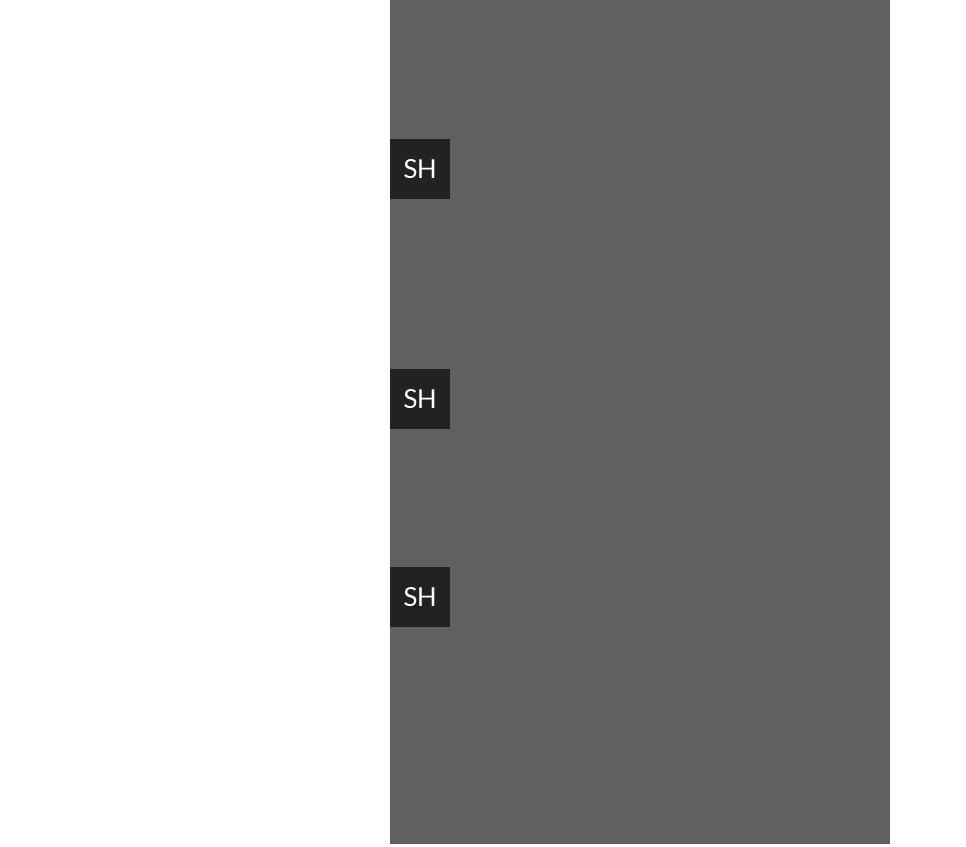
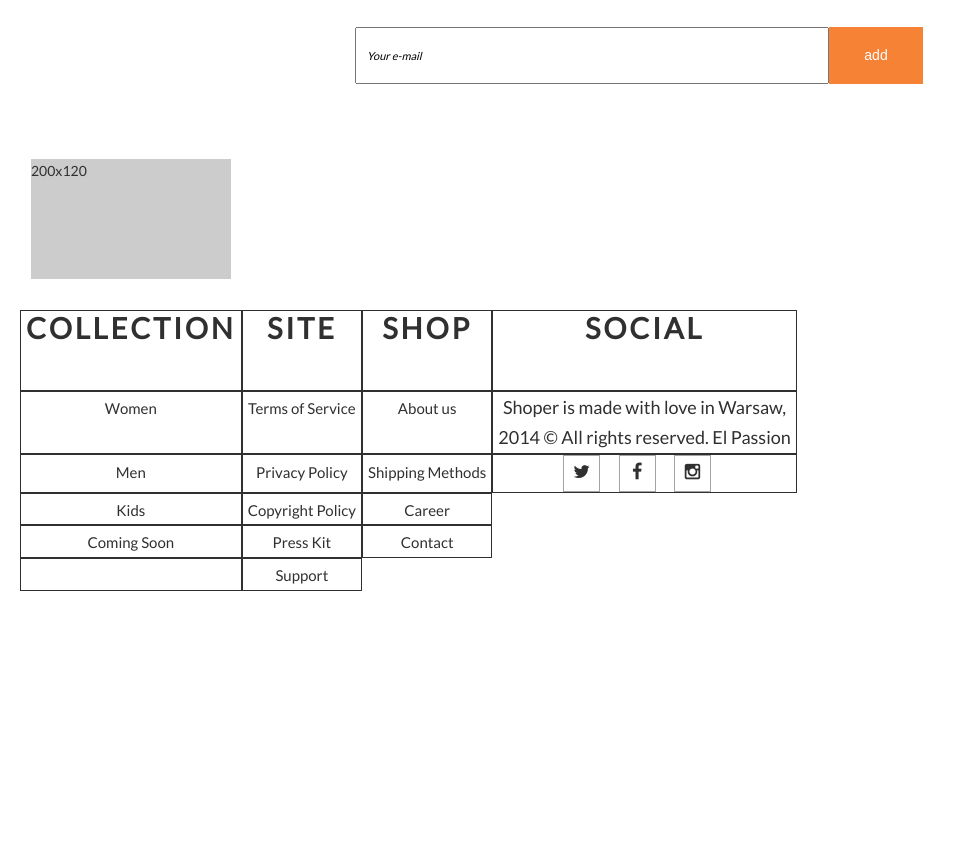
Before and after one commit to AlinaKhabachova/EpamFinalTask, a plain HTML site: page index.html in a window 1280 px wide. Shown: the part 1320-2167 px from the top of the page, without its empty margins (0-966 px from the left). After the commit the page ends 1981 px from the top, so only its background shows below. Drawn offline with Linux system fonts and the light colour scheme.

Commit message:
table for footer

```diff
--- a/css/style.css
+++ b/css/style.css
@@ -216,7 +216,7 @@ hr {
 }
 
 /**gallery*/
-.g {
+.gallery {
     font-size: 0;
     line-height: 0;
 }
@@ -225,7 +225,7 @@ ul {
     -webkit-padding-start: 0;
 }
 
-.g li {
+.gallery li {
     display: inline-block;
     font-size: 0;
     margin: auto;
@@ -234,7 +234,7 @@ ul {
     background-color: #606060;
 }
 
-.g li a {
+.gallery li a {
     font-size: 0;
     line-height: 0;
     margin: 0;
@@ -257,7 +257,7 @@ ul {
     height: 277px;
 }
 
-div.g + div#signup {
+div.gallery + div#signup {
     margin-top: 80px;
 }
 
@@ -370,14 +370,12 @@ div#signup + div#slider {
     vertical-align: middle;
 }
 
-/* For mobile phones: */
-
-@media only screen and (min-width: 415px) {
+@media only screen and (min-width: 768px) {
     #title p {
         width: auto;
     }
 
-    .g li {
+    .gallery li {
         margin: auto;
         width: 500px;
         padding: 0;
@@ -404,31 +402,32 @@ div#signup + div#slider {
         min-width: 450px;
     }
 
-    #formForSearch{
-        float:right;
-        width:200px;
-        margin-top:10px;
+    #formForSearch {
+        float: right;
+        width: 200px;
+        margin-top: 10px;
     }
+
     #formForSearch form input[type="search"] {
 
         min-width: inherit;
     }
+
 }
 
-@media only screen and (min-width: 768px) {
+@media only screen and (min-width: 1024px) {
 
     div#menu div {
         display: inline-block;
         margin-top: 10px;
         margin-right: 50px;
-
+        margin-bottom: 50px;
     }
 
     #menu {
         text-align: start;
         margin-left: 100px;
     }
-
 
     a {
         font-size: 15px;
@@ -470,8 +469,66 @@ div#signup + div#slider {
         font-size: 15px;
     }
 
-    .headerButtons + hr{
+    .firstHr {
+        display: none;
+    }
 
+    .whiteButton {
+        border: 1px #e5e5e5 solid;
+        width: 230px;
+        height: 58px;
+        text-transform: uppercase;
+        margin: auto;
+        text-align: center;
+        top: 50%;
+    }
+
+    .firstHr {
+        padding: 0;
+    }
+
+    .headerLogo {
+        margin-bottom: 0;
+    }
+
+    #title p + .whiteButton {
+        margin-top: 70px;
+    }
+
+    #header + #title {
+        margin-top: 118px;
+    }
+
+    div#title + div.content {
+        margin-top: 130px;
+    }
+
+    .gallery li {
+        width: 244px;
+        height: 244px;
+        display: inline-block;
+    }
+
+    .Table {
+        display: table;
+    }
+
+    .Heading {
+        display: table-row;
+        font-weight: bold;
+        text-align: center;
+    }
+
+    .Row {
+        display: table-row;
+    }
+
+    .Cell {
+        display: table-cell;
+        border: solid;
+        border-width: thin;
+        padding-left: 5px;
+        padding-right: 5px;
     }
 }
 
--- a/index.html
+++ b/index.html
@@ -6,13 +6,13 @@
           rel="stylesheet"/>
     <link href='https://fonts.googleapis.com/css?family=Lato' rel='stylesheet' type='text/css'>
     <link rel="stylesheet" href="fonts/css/font-awesome.min.css">
+    <script src="js/common/jquery-2.1.4.min.js"></script>
     <script src="js/index.js"></script>
-    <script src="js/common/jquery-2.1.4.min.js"></script>
     <!--[if lt IE 9]>
     <script src="http://html5shiv.googlecode.com/svn/trunk/html5.js"></script>
     <![endif]-->
 </head>
-<body onload="checkScreenWidth()">
+<body>
 <div id=wrapper>
     <header class="header"></header>
     <div id="header">
@@ -28,25 +28,16 @@
                 <div id="lastElementOfMenu"><a href="">Coming Soon</a></div>
             </div>
         </div>
-        <!--<div id="formForSearch">-->
-        <!--<form><input type="search" value="Search something..."><div type="submit" class="icon"><i class="fa fa-search"></i></div></form>-->
-    <!--</div>-->
-        <!--<hr class="firstHr">-->
-        <!--<div id="menu">-->
-            <!--<div><a href="">Woman</a></div>-->
-            <!--<div><a href="">Men</a></div>-->
-            <!--<div><a href="">Kids</a></div>-->
-            <!--<div id="lastElementOfMenu"><a href="">Coming Soon</a></div>-->
-        <!--</div>-->
         <hr>
     </div>
     <div id="title">
         <h1>HAZY SHADE OF SPRING</h1>
         <p class="subheader1">Quisque lorem tortor fringilla sed, vestibulum id, eleifend justo.</p>
+        <div class="whiteButton">check new arrivals</div>
     </div>
     <div class="content">
-        <div class="g">
-            <ul class="g">
+        <div class="gallery">
+            <ul class="gallery">
                 <li class="firstCell"><a href="#"><img src="img/logo.png" alt=""/></a></li>
                 <li class="secondCell"><a href="#"><img src="img/logo.png" alt=""/></a></li>
                 <li class="thirdCell"><a href="#"><img src="img/logo.png" alt=""/></a></li>
@@ -75,17 +66,94 @@
             </ul>
             <div id="next"></div>
         </div>
-        <hr>
+        <!--<hr>-->
     </div>
 </div>
 <div class="footer">
-    <h2>Social</h2>
-    Shoper is made with love in Warsaw, <br> 2014 © All rights reserved. El Passion
-    <div id="social">
-        <div class="social icon"><i class="fa fa-twitter"></i></div>
-        <div class="social icon"><i class="fa fa-facebook"></i></div>
-        <div class="social icon"><i class="fa fa-instagram"></i></div>
+    <div class="Table">
+        <div class="Heading">
+            <div class="Cell">
+                <h2>Collection</h2>
+            </div>
+            <div class="Cell">
+                <h2>Site</h2>
+            </div>
+            <div class="Cell">
+                <h2>Shop</h2>
+            </div>
+            <div class="Cell">
+                <h2>Social</h2>
+            </div>
+        </div>
+        <div class="Row">
+            <div class="Cell">
+                <a>Women</a>
+            </div>
+            <div class="Cell">
+                <a>Terms of Service</a>
+            </div>
+            <div class="Cell">
+                <a>About us</a>
+            </div>
+            <div class="Cell">
+                <p>Shoper is made with love in Warsaw, <br> 2014 © All rights reserved. El Passion</p>
+            </div>
+
+        </div>
+        <div class="Row">
+            <div class="Cell">
+                <a>Men</a>
+            </div>
+            <div class="Cell">
+                <a>Privacy Policy</a>
+            </div>
+            <div class="Cell">
+                <a>Shipping Methods</a>
+            </div>
+            <div class="Cell">
+                <div class="social icon"><i class="fa fa-twitter"></i></div>
+                <div class="social icon"><i class="fa fa-facebook"></i></div>
+                <div class="social icon"><i class="fa fa-instagram"></i></div>
+            </div>
+
+        </div>
+        <div class="Row">
+            <div class="Cell">
+                <a>Kids</a>
+            </div>
+            <div class="Cell">
+                <a>Copyright Policy</a>
+            </div>
+            <div class="Cell">
+                <a>Career</a>
+            </div>
+        </div>
+        <div class="Row">
+            <div class="Cell">
+                <a>Coming Soon</a>
+            </div>
+            <div class="Cell">
+                <a>Press Kit</a>
+            </div>
+            <div class="Cell">
+                <a>Contact</a>
+            </div>
+        </div>
+        <div class="Row">
+            <div class="Cell">
+            </div>
+            <div class="Cell">
+                <a>Support</a>
+            </div>
+        </div>
     </div>
+    <!--<h2>Social</h2>-->
+    <!--Shoper is made with love in Warsaw, <br> 2014 © All rights reserved. El Passion-->
+    <!--<div id="social">-->
+    <!--<div class="social icon"><i class="fa fa-twitter"></i></div>-->
+    <!--<div class="social icon"><i class="fa fa-facebook"></i></div>-->
+    <!--<div class="social icon"><i class="fa fa-instagram"></i></div>-->
+    <!--</div>-->
 </div>
 </body>
 </html>
--- a/js/index.js
+++ b/js/index.js
@@ -42,11 +42,19 @@ function wideSearch() {
     $('.firstHr').attr('id', 'firstHr');
 }
 
+
 function checkScreenWidth() {
-    if (screen.width >= 768) {
-        //var menu = document.getElementById('menu');
-        $('.firstHr').remove();
-        //$('#menu').remove();
-        //$('#search').after($(menu));
+
+    if (document.documentElement.clientWidth >= 1024) {
+
+    } else {
+
     }
+
 }
+
+$(document).ready(function () {
+    $(window).resize(function () {
+        checkScreenWidth();
+    });
+});
```
